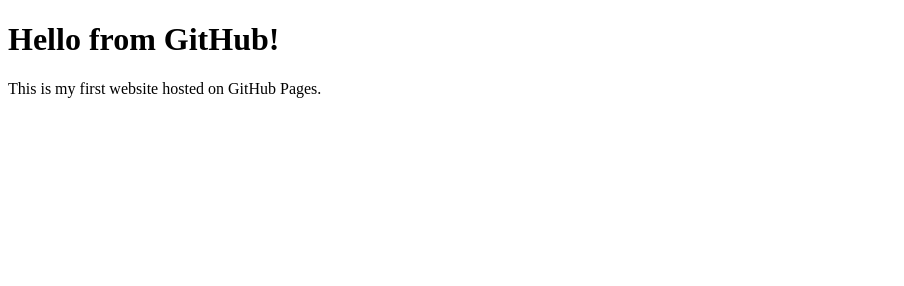
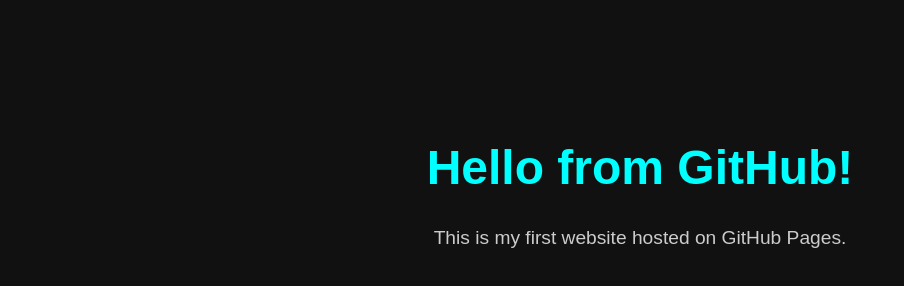
Before and after one commit to NilufarAmarlu/sample, a plain HTML site: page index.html in a window 1280 px wide. Shown: the whole page, without its empty margins (0-904 px from the left). Drawn offline with Linux system fonts and the light colour scheme.

Commit message:
Update index.html

```diff
--- a/index.html
+++ b/index.html
@@ -1,7 +1,25 @@
 <!DOCTYPE html>
-<html>
+<html lang="en">
   <head>
+    <meta charset="UTF-8" />
     <title>My First GitHub Page</title>
+    <style>
+      body {
+        background: #111;
+        color: #f8f8f8;
+        font-family: sans-serif;
+        text-align: center;
+        padding-top: 100px;
+      }
+      h1 {
+        font-size: 3rem;
+        color: #00ffff;
+      }
+      p {
+        font-size: 1.2rem;
+        color: #ccc;
+      }
+    </style>
   </head>
   <body>
     <h1>Hello from GitHub!</h1>
```
